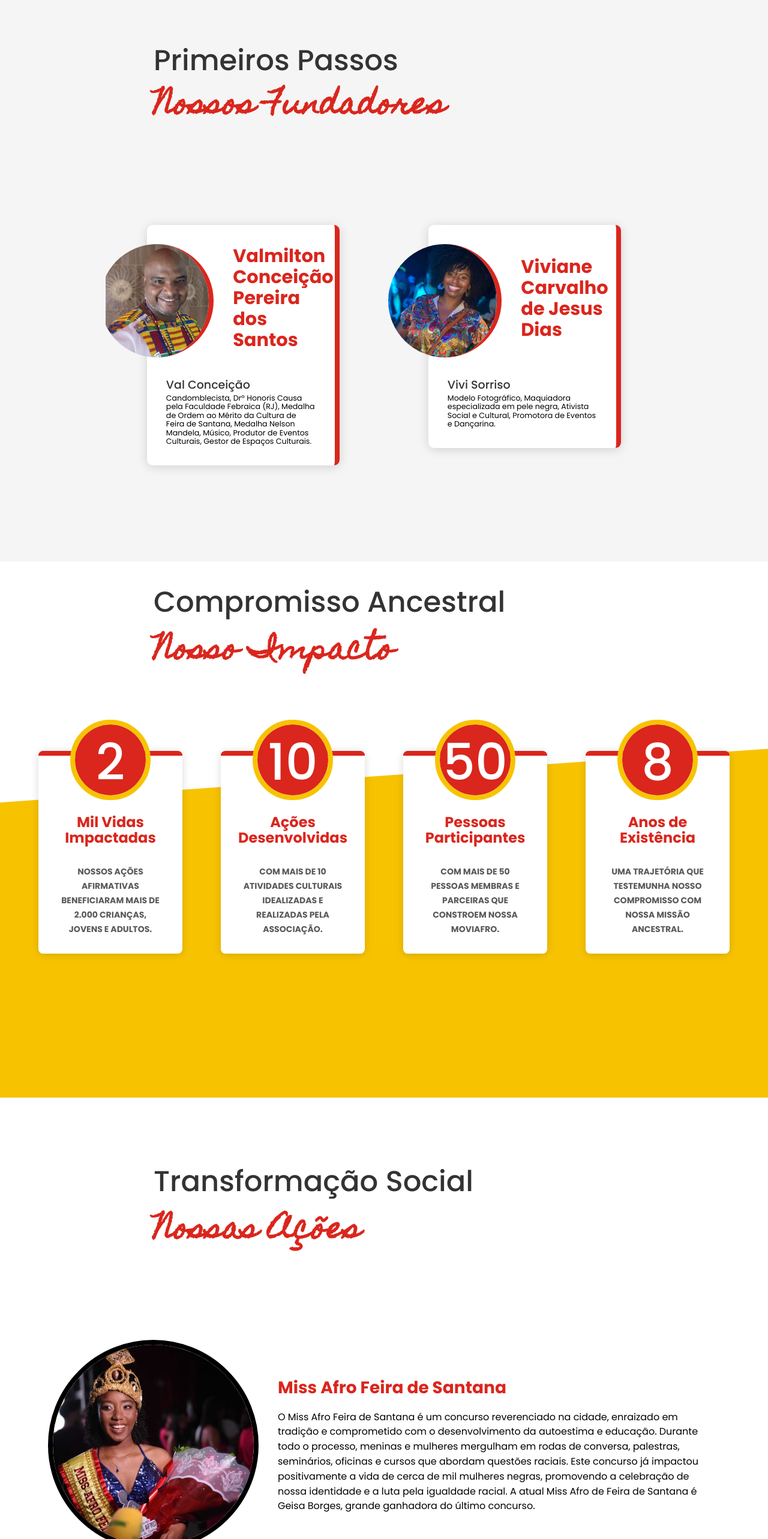
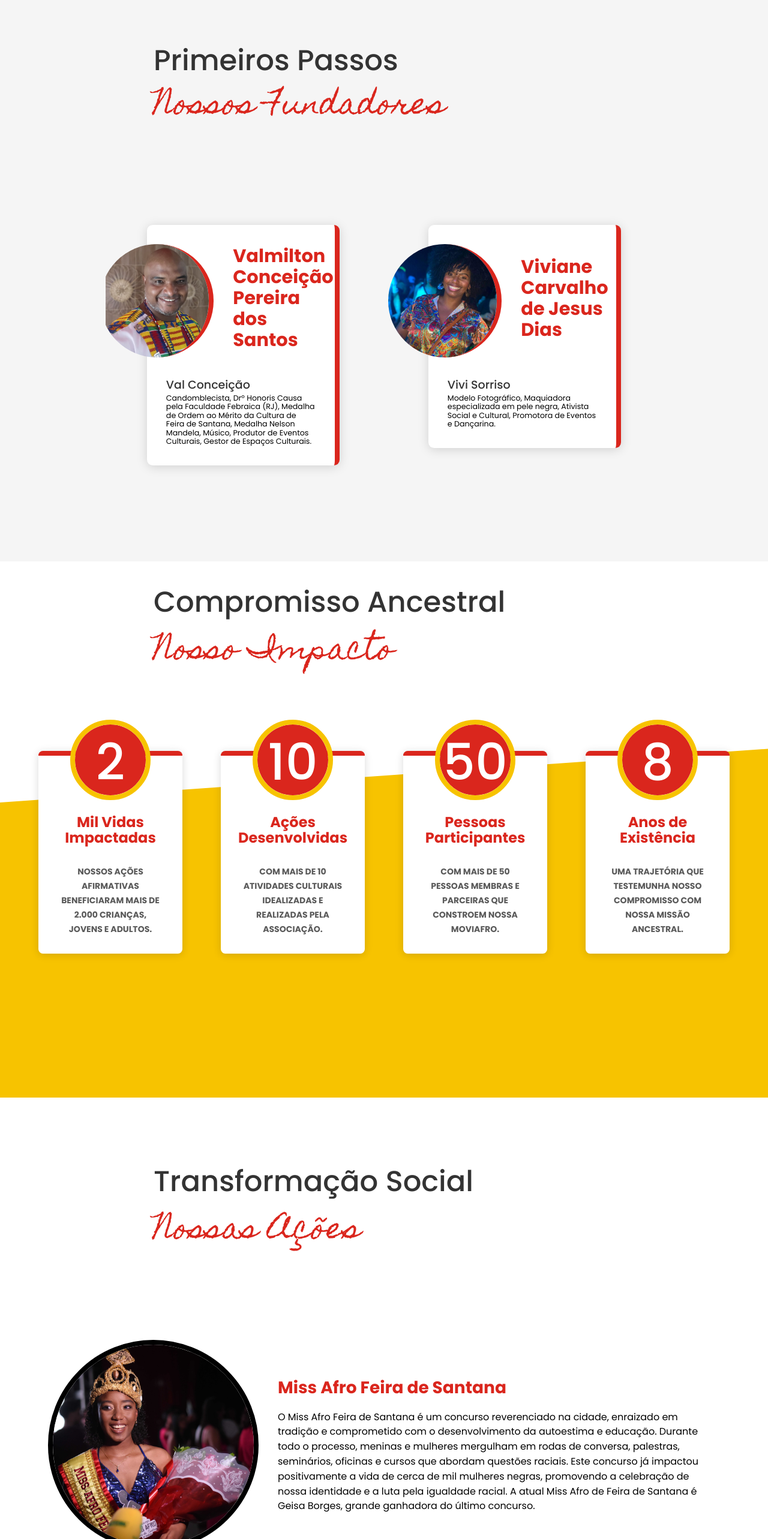
Before and after one commit to andressaaborges/black-xp, a React (Vite) app: page / in a window 1280 px wide. Shown: the part 3600-6166 px from the top of the page at 60% size. Built offline with nearby package versions, Linux system fonts and the light colour scheme.

Commit message:
refactor: :lipstick: update subtitle design

```diff
--- a/src/components/Attributes.module.css
+++ b/src/components/Attributes.module.css
@@ -30,7 +30,6 @@
 
 .container span {
     color: var(--blue-400);
-    font-weight: 700;
     font-size: 3rem;
 }
 
--- a/src/components/Companies.module.css
+++ b/src/components/Companies.module.css
@@ -22,7 +22,6 @@
 
 .container span {
     color: var(--blue-400);
-    font-weight: 700;
     font-size: 3rem;
 }
 
--- a/src/components/Founders.module.css
+++ b/src/components/Founders.module.css
@@ -22,7 +22,6 @@
 
 .container span {
     color: var(--blue-400);
-    font-weight: 700;
     font-size: 3rem;
 }
 
--- a/src/components/Operation.module.css
+++ b/src/components/Operation.module.css
@@ -41,7 +41,6 @@
 
 .content span {
     color: var(--blue-400);
-    font-weight: 700;
     font-size: 3rem;
 }
 
--- a/src/components/Press.module.css
+++ b/src/components/Press.module.css
@@ -22,7 +22,6 @@
 
 .container span {
     color: var(--blue-400);
-    font-weight: 700;
     font-size: 3rem;
 }
 
--- a/src/components/Talents.module.css
+++ b/src/components/Talents.module.css
@@ -22,7 +22,6 @@
 
 .container span {
     color: var(--blue-400);
-    font-weight: 700;
     font-size: 3rem;
 }
 
--- a/src/components/Testimonials.module.css
+++ b/src/components/Testimonials.module.css
@@ -15,7 +15,6 @@
 
 .testimonials span {
     color: var(--blue-400);
-    font-weight: 700;
     font-size: 3rem;
 }
 
```
